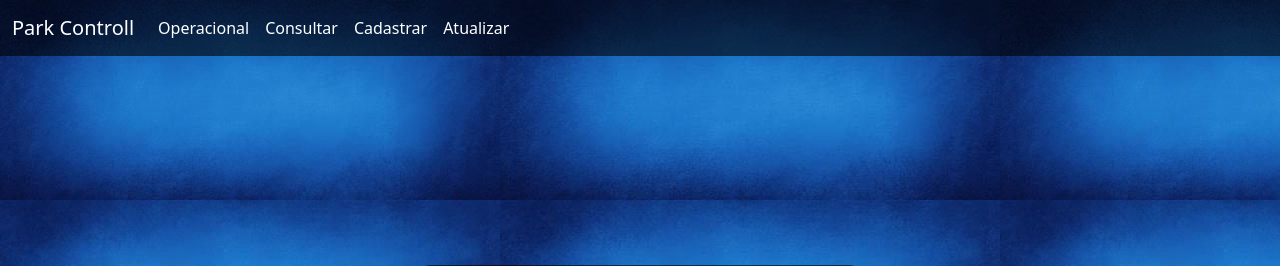
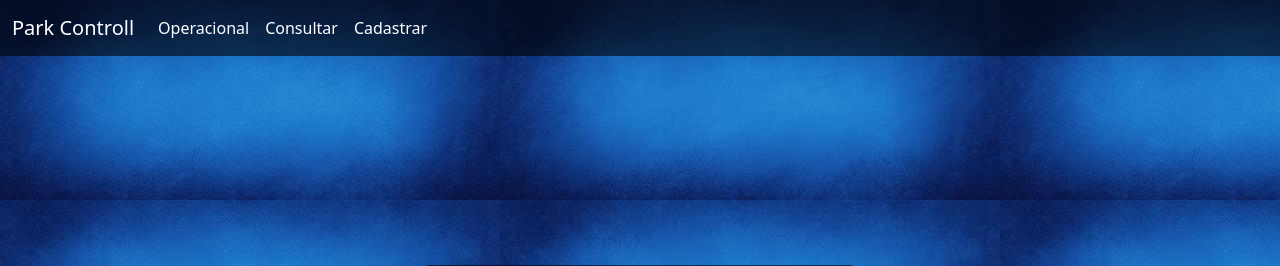
Before and after one commit to araujomarcel/ParkControll, a Django app: page / in a window 1280 px wide. Shown: the top 266 px of the page. Run offline with Django 4.2, Linux system fonts and the light colour scheme.

Commit message:
correções

```diff
--- a/ParkControll/core/Templates/cadastro.html
+++ b/ParkControll/core/Templates/cadastro.html
@@ -105,7 +105,6 @@ form{
               <a class="nav-link" href="{% url 'operacional' %}"><font color="white">Operacional</font></a>
               <a class="nav-link" href="{% url 'consulta' %}"><font color="white">Consultar</font></a>
               <a class="nav-link" href="{% url 'cadastro' %}"><font color="white">Cadastrar</font></a>
-              <a class="nav-link" href="{% url 'atualizar' %}"><font color="white">Atualizar</font></a>
             </div>
           </div>
         </div>
--- a/ParkControll/core/Templates/consulta.html
+++ b/ParkControll/core/Templates/consulta.html
@@ -89,7 +89,6 @@
               <a class="nav-link" href="{% url 'operacional' %}"><font color="white">Operacional</font></a>
               <a class="nav-link" href="{% url 'consulta' %}"><font color="white">Consultar</font></a>
               <a class="nav-link" href="{% url 'cadastro' %}"><font color="white">Cadastrar</font></a>
-              <a class="nav-link" href="{% url 'atualizar' %}"><font color="white">Atualizar</font></a>
             </div>
           </div>
         </div>
--- a/ParkControll/core/Templates/edicao.html
+++ b/ParkControll/core/Templates/edicao.html
@@ -102,7 +102,7 @@
               <a class="nav-link" href="{% url 'operacional' %}"><font color="white">Operacional</font></a>
               <a class="nav-link" href="{% url 'consulta' %}"><font color="white">Consultar</font></a>
               <a class="nav-link" href="{% url 'cadastro' %}"><font color="white">Cadastrar</font></a>
-              <a class="nav-link" href="{% url 'atualizar' %}"><font color="white">Atualizar</font></a>
+              <a class="nav-link" href="{% url 'edicao' %}"><font color="white">Atualizar</font></a>
             </div>
           </div>
         </div>
--- a/ParkControll/core/Templates/index.html
+++ b/ParkControll/core/Templates/index.html
@@ -103,7 +103,6 @@
                   <a class="nav-link" href="{% url 'operacional' %}"><font color="white">Operacional</font></a>
                   <a class="nav-link" href="{% url 'consulta' %}"><font color="white">Consultar</font></a>
                   <a class="nav-link" href="{% url 'cadastro' %}"><font color="white">Cadastrar</font></a>
-                  <a class="nav-link" href="{% url 'atualizar' %}"><font color="white">Atualizar</font></a>
                 </div>
               </div>
             </div>
--- a/ParkControll/core/Templates/operacional.html
+++ b/ParkControll/core/Templates/operacional.html
@@ -90,7 +90,6 @@
                 <a class="nav-link" href="{% url 'operacional' %}"><font color="white">Operacional</font></a>
                 <a class="nav-link" href="{% url 'consulta' %}"><font color="white">Consultar</font></a>
                 <a class="nav-link" href="{% url 'cadastro' %}"><font color="white">Cadastrar</font></a>
-                <a class="nav-link" href="{% url 'atualizar' %}"><font color="white">Atualizar</font></a>
               </div>
             </div>
           </div>
```
